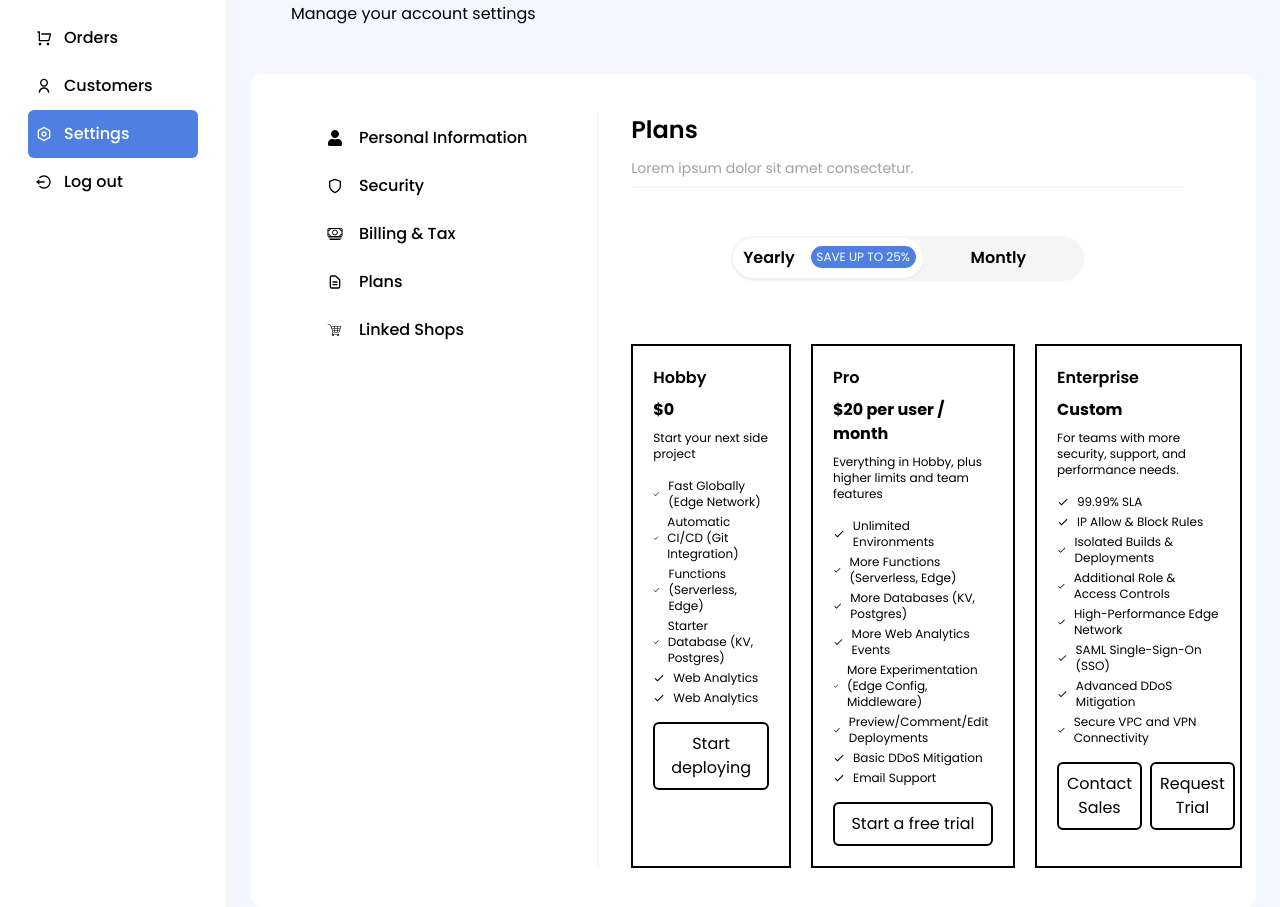
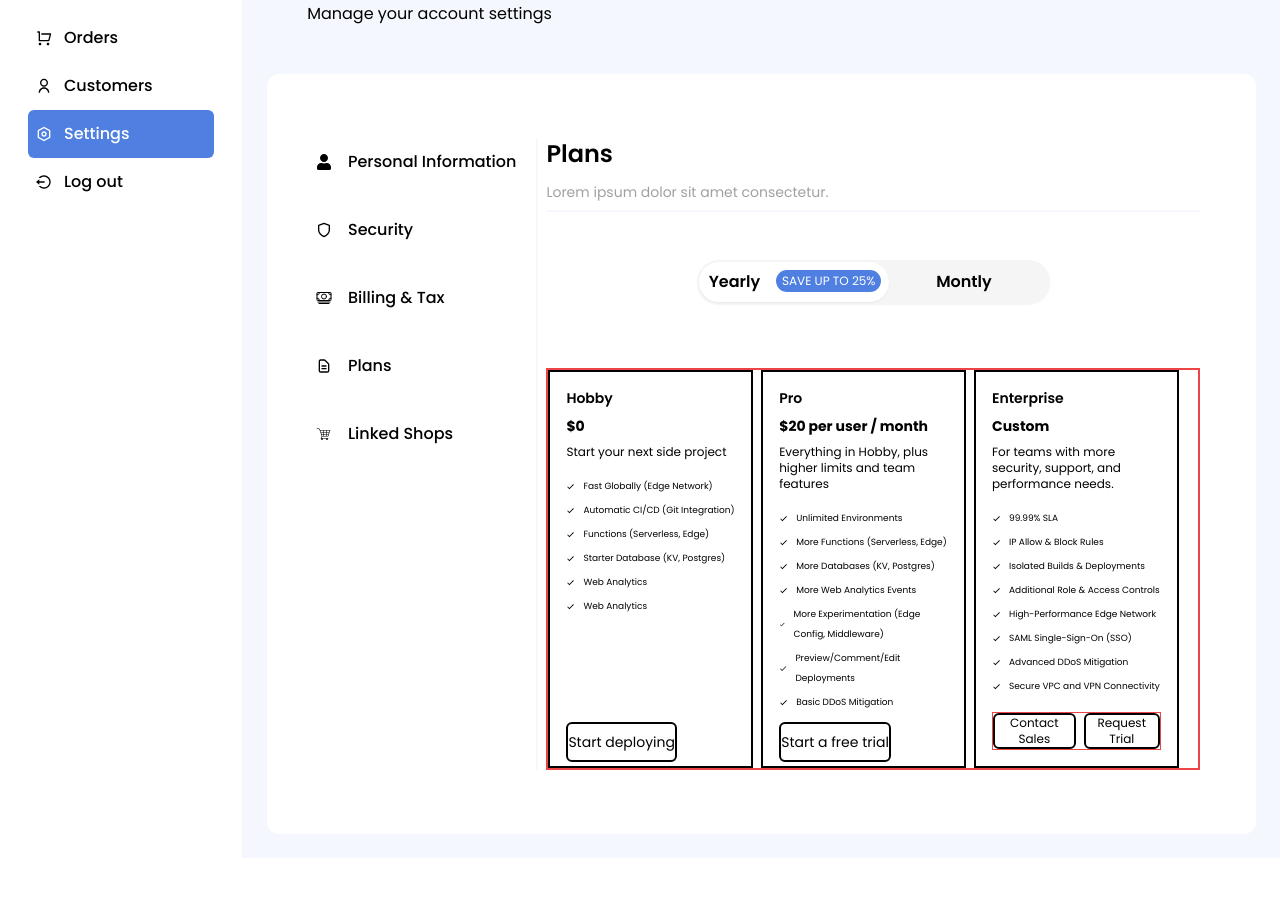
Before and after one commit to Assia123-oss/Flight_Ease, a React (Vite) app: page /settings/plans in a window 1280 px wide. Shown: the part 223-1130 px from the top of the page. After the commit the page ends 1081 px from the top, so only its background shows below. Built offline with nearby package versions, Linux system fonts and the light colour scheme.

Commit message:
In progress of plan route

```diff
--- a/src/Components/Plans.jsx
+++ b/src/Components/Plans.jsx
@@ -4,7 +4,7 @@ import PlanCard from './cards/PlanCard';
 
 const Plans = () => {
   return (
-    <div className="flex flex-col">
+    <div className="flex flex-col ">
       {/* Upper */}
       <div className="flex flex-col border-b-2 border-secondary">
         <h1 className="font-semibold mb-3 text-2xl">Plans</h1>
@@ -30,7 +30,7 @@ const Plans = () => {
         </div>
       </div>
       {/* Lower */}
-      <div className="mt-16 gap-5 flex">
+      <div className="mt-16 gap-2 flex flex-row border-2 border-red-500">
         {cardsData.map((data, idx) => (
           <PlanCard {...data} key={idx} />
         ))}
--- a/src/Components/cards/PlanCard.jsx
+++ b/src/Components/cards/PlanCard.jsx
@@ -2,11 +2,11 @@ import React from "react";
 
 const PlanCard = ({ title, price, info, features, button, buttons }) => {
   return (
-    <div className="border-2 w-[206.86px] p-5 flex flex-col">
+    <div className="relative border-2 p-4 ] w-[16vw] flex flex-col text-sm">
       <h1 className="mb-2 font-semibold text-1xl">{title}</h1>
       <p className="mb-2 font-bold">{price}</p>
       <p className="mb-4 text-xs">{info}</p>
-      <div className="flex flex-col gap-1 text-xs">
+      <div className="flex flex-col  space-y-1 text-[9px]">
         {features.map((item, idx) => (
           <p key={idx} className="flex items-center">
             {item.icon}
@@ -15,19 +15,19 @@ const PlanCard = ({ title, price, info, features, button, buttons }) => {
         ))}
       </div>
       {button && (
-        <button className="mt-4 bg-primary border-2 text-black px-4 py-2 rounded-md">
+        <button className="absolute bottom-1 mt-4 bg-primary border-2 text-black py-2 rounded-md">
           {button.text}
         </button>
       )}
       {/* Display buttons if they exist */}
       {buttons && (
-        <div className="flex mt-4">
+        <div className="flex mt-4 space-x-2 justify-between border border-red-500">
           {buttons.map((btn, idx) => (
             <button
               key={idx}
-              className="mr-2 bg-primary border-2 text-black px-2 py-2 rounded-md"
+              className=" bg-primary border-2 text-black  rounded-md"
             >
-              {btn.text}
+              <p className="text-xs">{btn.text}</p>
             </button>
           ))}
         </div>
--- a/src/Screens/Settings.jsx
+++ b/src/Screens/Settings.jsx
@@ -26,28 +26,29 @@ const Settings = () => {
         </span>
       </div>
       {/* general information */}
-      <div className="bg-primary rounded-xl p-10">
+      <div className="bg-primary rounded-xl py-16 px-12">
         <div className="flex">
-          <div className=" px-4 w-1/3 border-r-2 border-secondary">
-            <ul className="flex flex-col">
+          <div className="w-1/4 border-r-2 border-secondary flex justify-end items-start">
+            <ul className="flex flex-col gap-y-5">
               {navLinks.map((link, index) => (
                 <NavLink
                   key={index}
                   to={link?.href}
-                  className={
+                  className={`flex space-x-4 items-center py-[22px] h-12 font-medium px-5 ${
                     isActive === index
-                      ? "flex gap-4 items-center py-[22px] h-12 font-medium bg-[#4f80e110] rounded-md text-[#0240BC] px-5"
-                      : "flex gap-4 items-center py-[22px] h-12 font-medium px-5"
-                  }
+                      ? " bg-[#4f80e110] text-[#0240BC] rounded-md"
+                      : ""
+                  }`}
                   onClick={() => toggleIsActive(index)}
                 >
-                  {link.icon} {link.text}
+                  <p>{link.icon}</p>
+                  <p className="text-base whitespace-nowrap">{link.text}</p>
                 </NavLink>
               ))}
             </ul>
           </div>
-          <div className="w-2/3 px-8">
-           <Outlet />
+          <div className="w-3/4 px-2">
+            <Outlet />
           </div>
         </div>
       </div>
```
